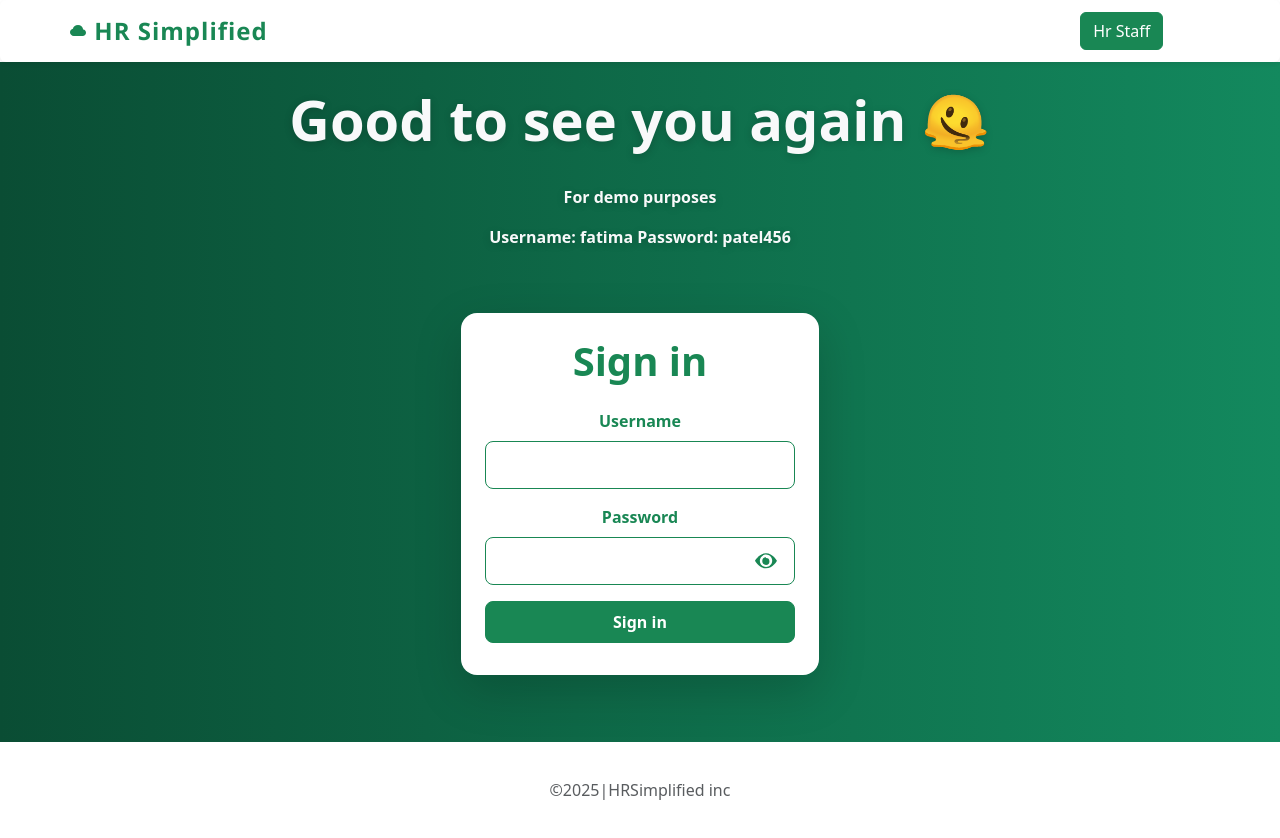
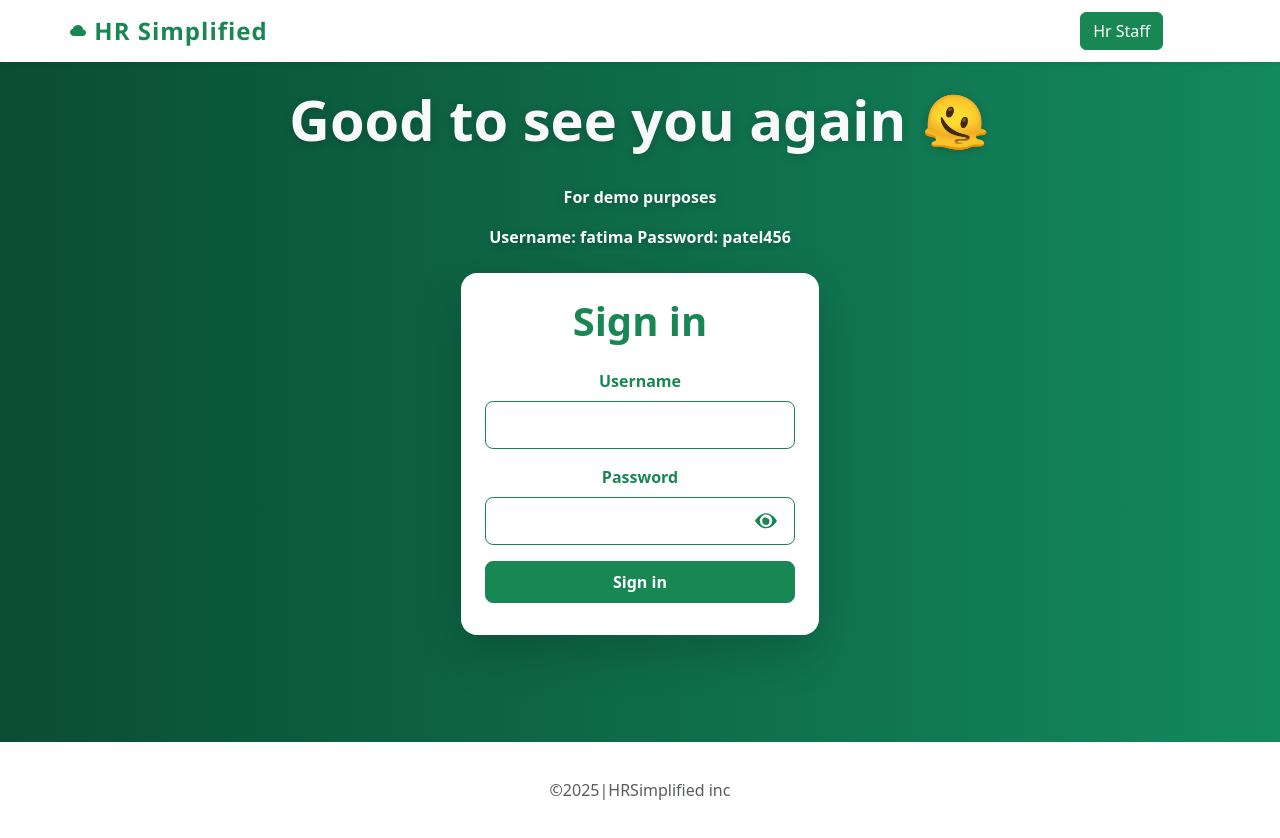
Before and after one commit to DredanHendricks/module2frontend, a Vue app: page / in a window 1280 px wide. Built offline with nearby package versions, Linux system fonts and the light colour scheme.

Commit message:
Fix login form margin for improved layout
Adjusted the margin-top of the login form for better alignment.

```diff
--- a/src/components/LoginFormComp.vue
+++ b/src/components/LoginFormComp.vue
@@ -3,7 +3,7 @@
     <h1 class="text-light display-4 mt-4 fw-bold text-shadow">Good to see you again 🫠</h1>
     <p class="text-light mt-4 fw-bold text-shadow">For demo purposes </p>
     <p class="text-light fw-bold text-shadow">Username: fatima Password: patel456 </p>
-    <div class="login d-flex align-items-start mt-5 justify-content-center bg-white shadow-lg rounded-4 border-0 p-4">
+    <div class="login d-flex align-items-start mt-2 justify-content-center bg-white shadow-lg rounded-4 border-0 p-4">
       <form class="d-flex flex-column justify-content-center w-100" @submit.prevent="handleSignIn">
         <h2 class="display-6 text-success mb-4 fw-bold text-center">Sign in</h2>
         <div class="mb-3">
```
